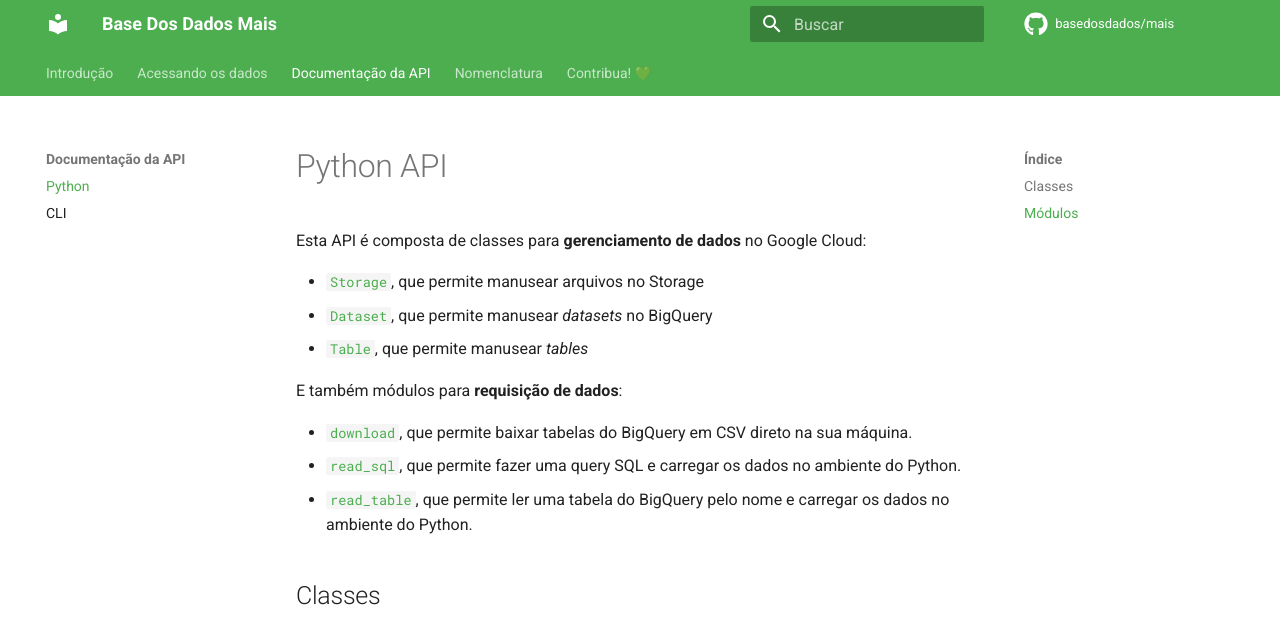
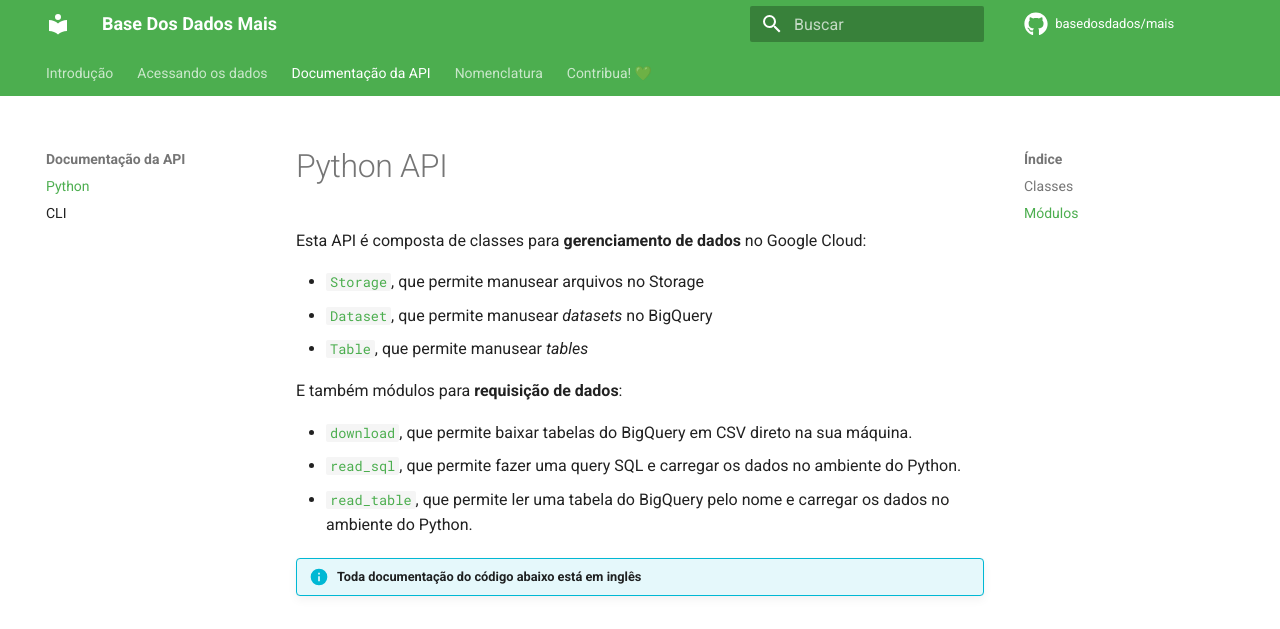
Before and after one commit to basedosdados/mais, an MkDocs documentation site: the page built from docs/py_reference_api.md, in a window 1280 px wide and 1392 px high. Shown: the top 629 px of the window. Built offline with MkDocs 1.6.1 and Material for MkDocs 9.7.7, drawn with Linux system fonts in a browser that asks for light colours; comment, search, counter and statistics services are not loaded; grey boxes are pictures that could not be loaded.

Commit message:
add language warning

```diff
--- a/docs/py_reference_api.md
+++ b/docs/py_reference_api.md
@@ -14,6 +14,8 @@ E também módulos para **requisição de dados**:
   query SQL e carregar os dados no ambiente do Python.
 - [`read_table`](#basedosdados.download.read_table), que permite ler uma
   tabela do BigQuery pelo nome e carregar os dados no ambiente do Python.
+
+!!! Info "Toda documentação do código abaixo está em inglês"
 
 ## Classes
 
```
